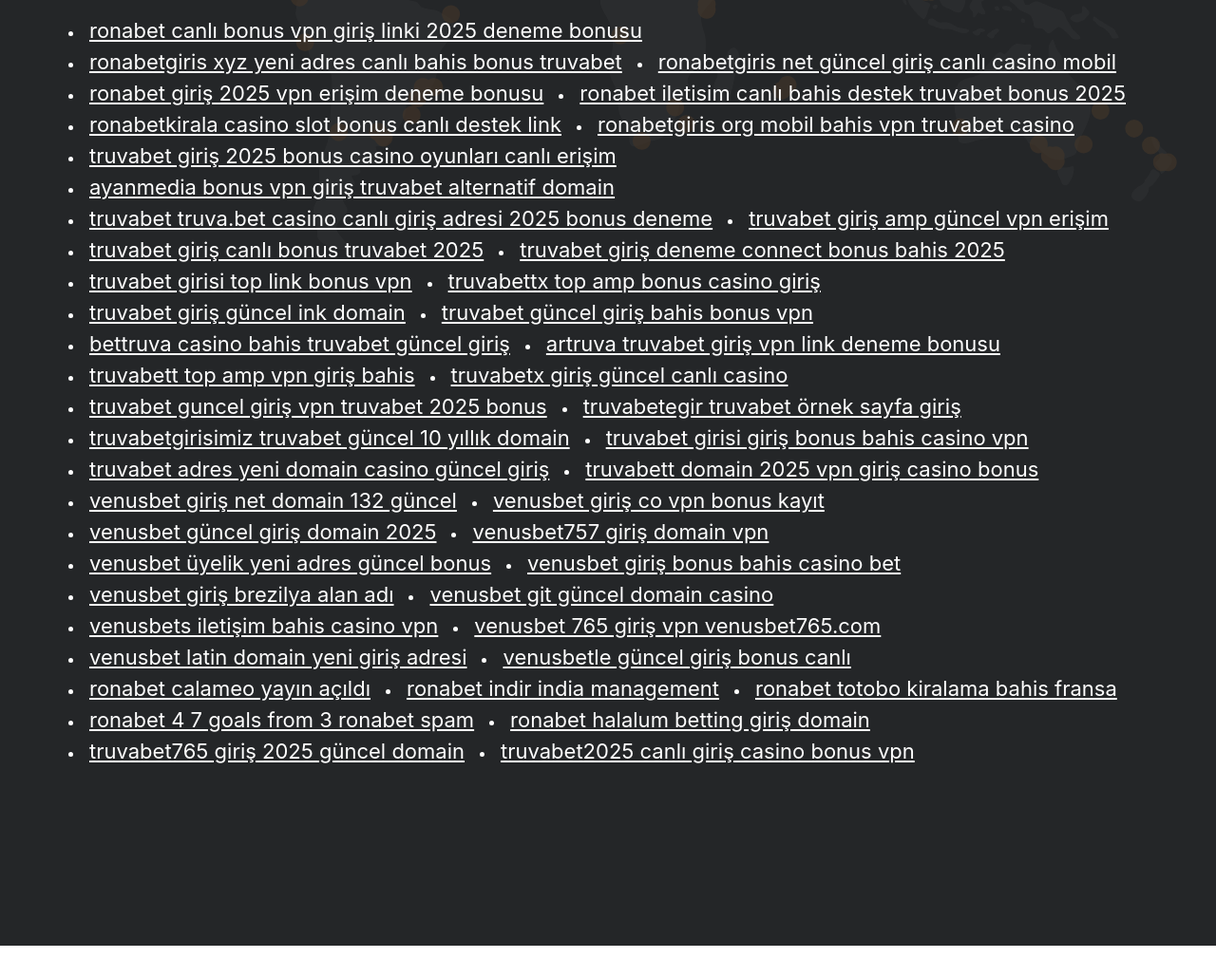
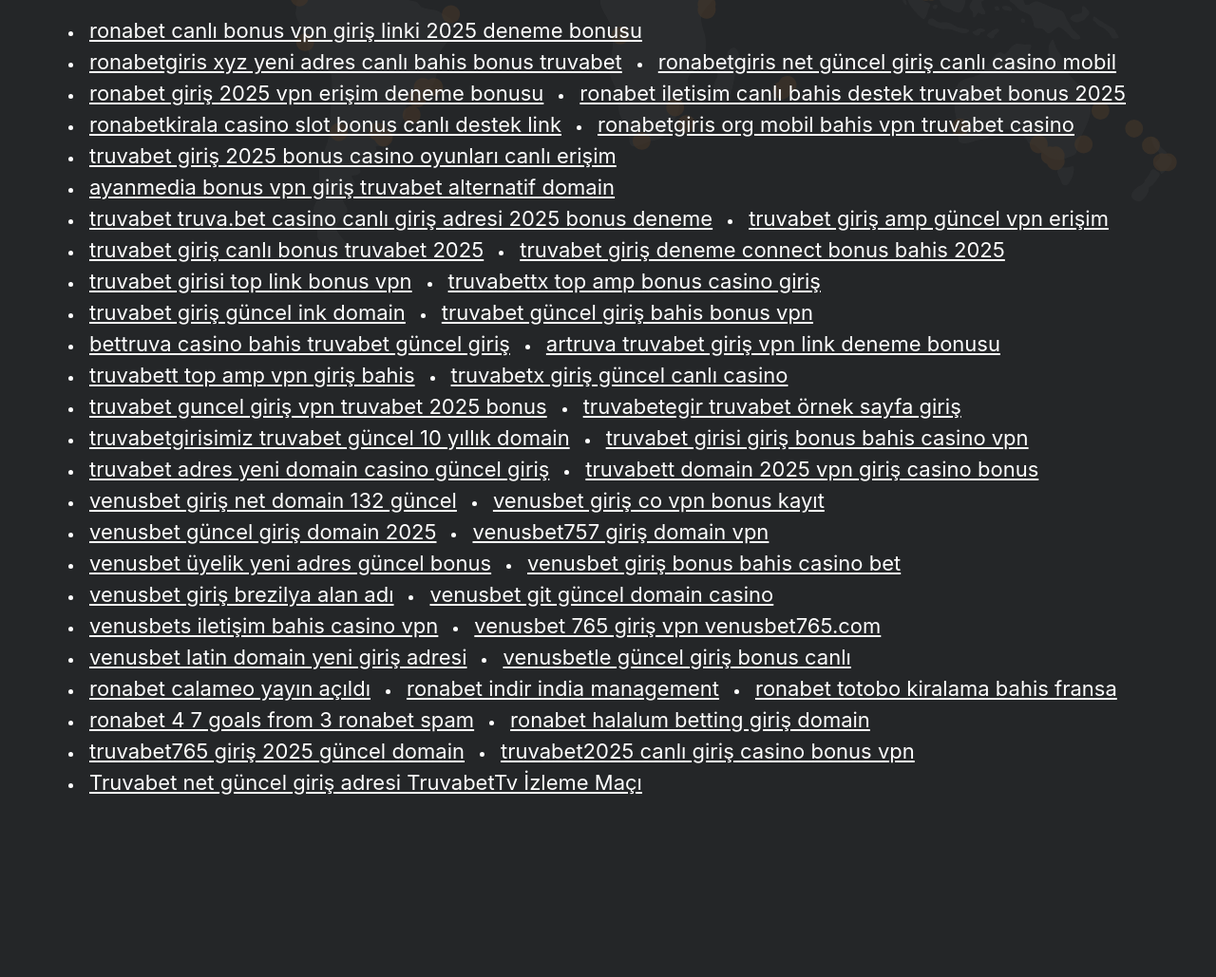
Before and after one commit to seozxd/ultron-links, a plain HTML site: page index.html in a window 1280 px wide. Shown: the part 493-1522 px from the top of the page at 95% size. Before the commit the page ends 1489 px from the top, so only its background shows below. Drawn offline with Linux system fonts and the light colour scheme.

Commit message:
Add new link for Truvabet net updated access address in index.html

```diff
--- a/index.html
+++ b/index.html
@@ -68,6 +68,7 @@
     <li><a href="https://bastide-volets-rouges.fr" rel="dofollow">ronabet halalum betting giriş domain</a></li>
     <li><a href="https://truvabet765.com" rel="dofollow">truvabet765 giriş 2025 güncel domain</a></li>
     <li><a href="https://truvabet2025.com" rel="dofollow">truvabet2025 canlı giriş casino bonus vpn</a></li>
+    <li><a href="https://katarya.com" rel="dofollow">Truvabet net güncel giriş adresi TruvabetTv İzleme Maçı</a></li>
         </section>
       </div>
 
```
